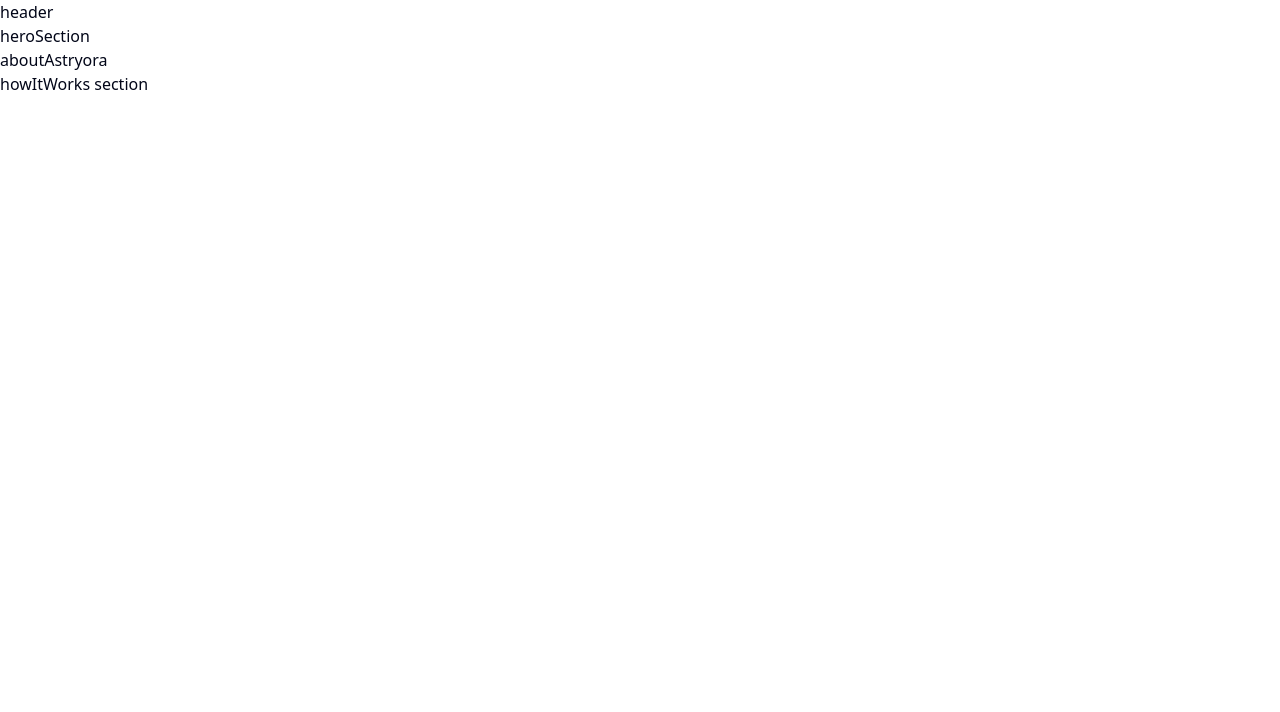
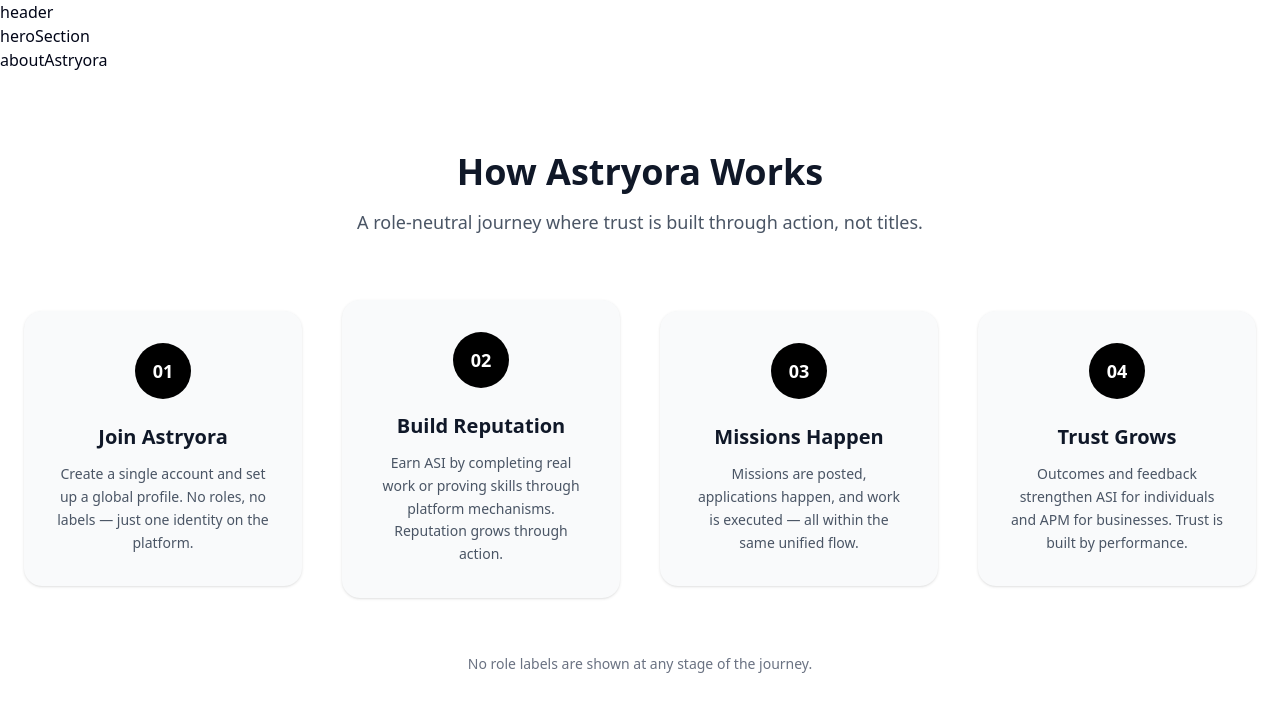
Before and after one commit to maruthishalivahana/Astryora-Opportunities, a Next.js app: page /landing in a window 1280 px wide. Shown: the top 712 px of the page. Built offline with nearby package versions, Linux system fonts and the light colour scheme.

Commit message:
Implement role-neutral 4-step How It Works flow

```diff
--- a/src/app/landing/page.tsx
+++ b/src/app/landing/page.tsx
@@ -9,7 +9,7 @@ import HowItWorks from '@/components/landingComponents/howItWorks'
 const page = () => {
     return (
         <div>
-            <Header />
+            <Header/>
             <HeroSection />
             <AboutAstryora />
             <HowItWorks />
--- a/src/components/landingComponents/header.tsx
+++ b/src/components/landingComponents/header.tsx
@@ -1,14 +1,15 @@
-
 'use client'
 
 import React from 'react'
+import Link from 'next/link'
 
-const header = () => {
-    return (
-        <div>
-            header
-        </div>
-    )
+const Header = () => {
+  return (
+
+      <div>
+    header
+    </div>
+  )
 }
 
-export default header
+export default Header
--- a/src/components/landingComponents/howItWorks.tsx
+++ b/src/components/landingComponents/howItWorks.tsx
@@ -2,13 +2,83 @@
 
 import React from 'react'
 
-const howItWorks = () => {
-    return (
-        <div>
-            howItWorks section
+const steps = [
+  {
+    step: '01',
+    title: 'Join Astryora',
+    description:
+      'Create a single account and set up a global profile. No roles, no labels — just one identity on the platform.',
+  },
+  {
+    step: '02',
+    title: 'Build Reputation',
+    description:
+      'Earn ASI by completing real work or proving skills through platform mechanisms. Reputation grows through action.',
+  },
+  {
+    step: '03',
+    title: 'Missions Happen',
+    description:
+      'Missions are posted, applications happen, and work is executed — all within the same unified flow.',
+  },
+  {
+    step: '04',
+    title: 'Trust Grows',
+    description:
+      'Outcomes and feedback strengthen ASI for individuals and APM for businesses. Trust is built by performance.',
+  },
+]
 
+const HowItWorks = () => {
+  return (
+    <section className="w-full bg-white py-20 px-6">
+      <div className="max-w-7xl mx-auto">
+
+        {/* Section Header */}
+        <div className="text-center mb-16">
+          <h2 className="text-4xl font-bold text-gray-900">
+            How Astryora Works
+          </h2>
+          <p className="mt-4 text-lg text-gray-600">
+            A role-neutral journey where trust is built through action, not titles.
+          </p>
         </div>
-    )
+
+        {/* Steps */}
+        <div className="flex flex-col md:flex-row items-center justify-between gap-10">
+          {steps.map((item, index) => (
+            <div
+              key={index}
+              className="relative flex flex-col items-center text-center bg-gray-50 rounded-2xl p-8 shadow-sm hover:shadow-md transition w-full md:w-1/4"
+            >
+              {/* Step Number */}
+              <div className="w-14 h-14 flex items-center justify-center rounded-full bg-black text-white text-lg font-semibold mb-6">
+                {item.step}
+              </div>
+
+              {/* Title */}
+              <h3 className="text-xl font-semibold text-gray-900 mb-3">
+                {item.title}
+              </h3>
+
+              {/* Description */}
+              <p className="text-gray-600 text-sm leading-relaxed">
+                {item.description}
+              </p>
+            </div>
+          ))}
+        </div>
+
+        {/* Footer Note */}
+        <div className="text-center mt-14">
+          <p className="text-sm text-gray-500">
+            No role labels are shown at any stage of the journey.
+          </p>
+        </div>
+
+      </div>
+    </section>
+  )
 }
 
-export default howItWorks
+export default HowItWorks
```
